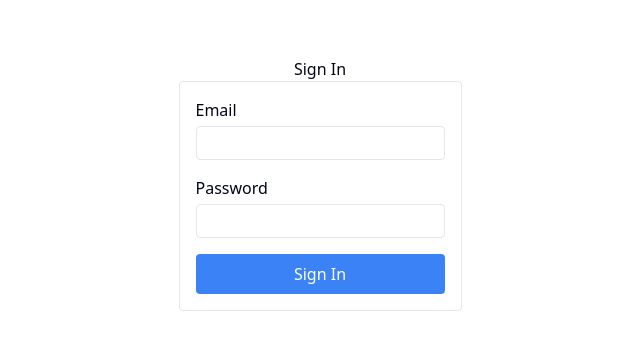
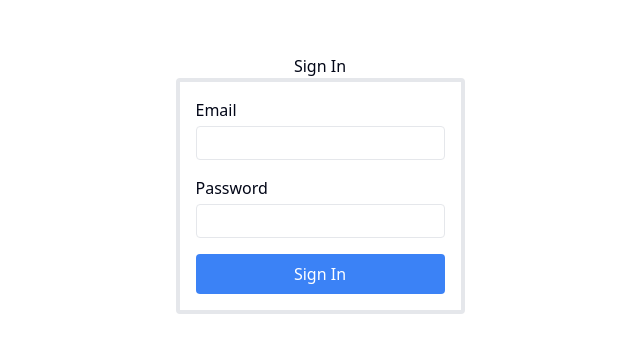
Before and after one commit to IngrainedFire/imathv2, a Nuxt app: page /sign-in in a window 1280 px wide. Shown: the part 216-580 px from the top of the page, without its empty margins (320-960 px from the left). Built offline with nearby package versions, Linux system fonts and the light colour scheme.

Commit message:
Change SignInForm.vue border

```diff
--- a/components/auth/SignInForm.vue
+++ b/components/auth/SignInForm.vue
@@ -18,7 +18,7 @@ const handleSignIn = async (event: Event) => {
 </script>
 
 <template>
-  <form @submit="handleSignIn" class="max-w-md mx-auto p-4 border rounded">
+  <form @submit="handleSignIn" class="max-w-md mx-auto p-4 border-4 rounded">
     <div class="mb-4">
       <label for="email" class="block mb-1">Email</label>
       <input v-model="email" type="email" id="email" required class="w-full border px-2 py-1 rounded" />
```
